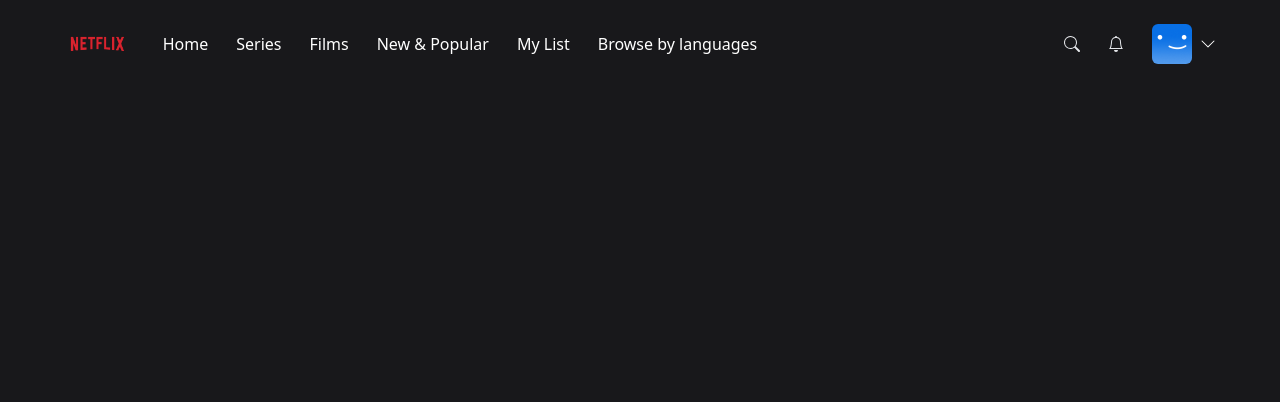
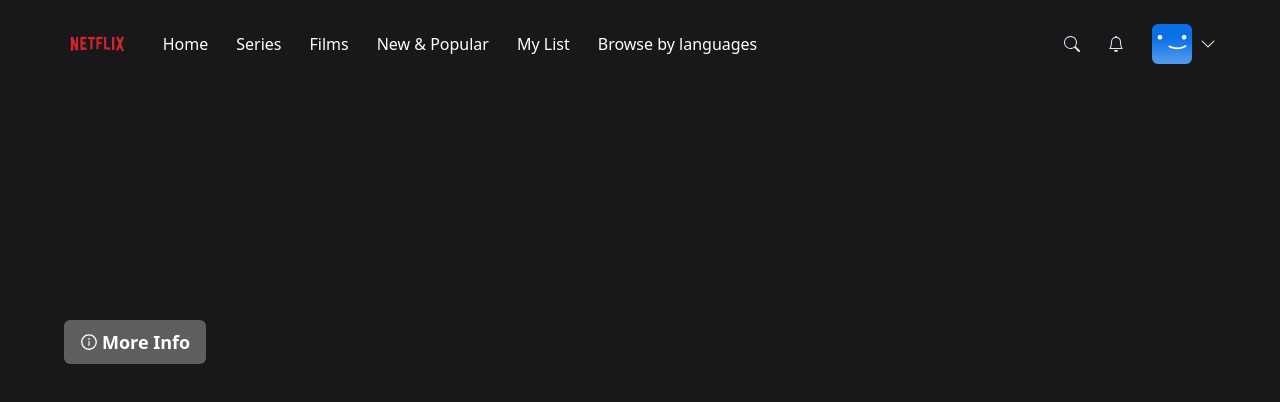
Before and after one commit to DavidChristopherNelson/netflix-clone-2, a Next.js app: page / in a window 1280 px wide. Shown: the top 402 px of the page. Built offline with nearby package versions, Linux system fonts and the light colour scheme; no server answers; the database is empty; sample sign-in values are in the browser's storage.

Commit message:
Create Billboard

```diff
--- /dev/null
+++ b/components/Billboard.tsx
@@ -0,0 +1,80 @@
+import useBillboard from '@/hooks/useBillboard';
+import React from 'react';
+import { AiOutlineInfoCircle } from 'react-icons/ai';
+
+const Billboard = () => {
+const { data } = useBillboard();
+
+  return (
+    <div className="relative h-[56.25vw]">
+      <video
+        className="
+          w-full
+          h-[56.25vw]
+          object-cover
+          brightness-[60%]
+        "
+        autoPlay
+        muted
+        loop
+        poster={data?.thumbnailUrl}
+        src={data?.videoUrl}>
+      </video>
+      <div className="absolute top-[30%] md:top-[40%] ml-4 md:ml-16">
+        <p
+          className="
+            text-white
+            text-1xl
+            md:text-5xl
+            h-full w-[50%]
+            lg:text-6xl
+            font-bold
+            drop-shadow-xl
+          "
+        >
+          {data?.title}
+        </p>
+        <p className="
+            text-white
+            text-8px]
+            md:text-lg
+            mt-3
+            md:mt-8
+            w-[90%]
+            md:w-[80%]
+            lg:w-[50%]
+            drop-shadow-xl
+          "
+        >
+          {data?.description}
+        </p>
+        <div className="flex flex-row items-center mt-3 md:mt-4 gap-3">
+          <button
+            className="
+              bg-white
+              text-white
+              bg-opacity-30
+              rounded-md
+              py-1 md:py-2
+              px-2 md:px-4
+              w-auto
+              text-xs lg:text-lg
+              font-semibold
+              flex
+              flex-row
+              items-center
+              hover:bg-opacity-20
+              transition
+            "
+          >
+            < AiOutlineInfoCircle className="mr-1"/>
+            More Info
+          </button>
+        </div>
+      </div>
+
+    </div>
+  )
+}
+
+export default Billboard;
--- a/components/NavbarItem.tsx
+++ b/components/NavbarItem.tsx
@@ -4,7 +4,7 @@
   label: string;
 }
 
-const NavbarItem: React.FC<NavbarItemProps>= ({
+const NavbarItem: React.FC<NavbarItemProps> = ({
   label
 }) => {
   return (
--- /dev/null
+++ b/hooks/useBillboard.ts
@@ -0,0 +1,18 @@
+import useSWR from 'swr';
+import fetcher from '@/lib/fetcher';
+
+const useBillboard = () => {
+  const { data, error, isLoading } = useSWR('/api/random', fetcher, {
+    revalidateIfStale: false,
+    revalidateOnFocus: false,
+    revalidateOnReconnect: false,
+  });
+
+  return {
+    data,
+    error,
+    isLoading
+  }
+}
+
+export default useBillboard;
--- /dev/null
+++ b/pages/api/random.ts
@@ -0,0 +1,26 @@
+import { NextApiRequest, NextApiResponse } from 'next';
+import prismadb from '@/lib/prismadb';
+import serverAuth from '@/lib/serverAuth';
+
+export default async function handler(req: NextApiRequest, res: NextApiResponse) {
+  if (req.method !== 'GET') {
+    return res.status(405).end();
+  }
+
+  try {
+    await serverAuth(req);
+
+    const movieCount = await prismadb.movie.count();
+    const randomIndex = Math.floor(Math.random() * movieCount);
+
+    const randomMovies = await prismadb.movie.findMany({
+      take: 1,
+      skip: randomIndex
+    });
+
+    return res.status(200).json(randomMovies[0]);
+  } catch (error) {
+    console.log(error);
+    return res.status(400).end();
+  }
+}
--- a/pages/index.tsx
+++ b/pages/index.tsx
@@ -1,3 +1,4 @@
+import Billboard from '@/components/Billboard';
 import Navbar from '@/components/Navbar';
 import { NextPageContext } from 'next'
 import { getSession } from 'next-auth/react'
@@ -24,6 +25,7 @@
   return (
     <>
       <Navbar />
+      <Billboard />
     </>
   )
 }
```
